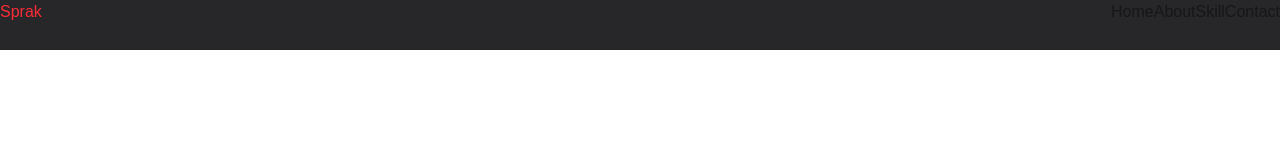
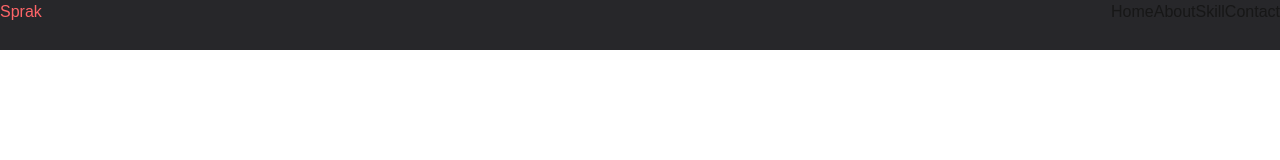
Before and after one commit to spark16x/portfolio, a Next.js app: page / in a window 1280 px wide. Shown: the top 160 px of the page. Built offline with nearby package versions, Linux system fonts and the light colour scheme.

Commit message:
update page.jsx

```diff
--- a/app/page.jsx
+++ b/app/page.jsx
@@ -4,8 +4,8 @@ import Link from 'next/link';
 export default function Home() {
   return (
     <>
-    <header className="w-full h-[50px] flex justify-between justify-around bg-zinc-800">
-      <Link href="#" className="text-red-500 w-sm" >Sprak</Link>
+    <header className="w-full h-[50px] flex justify-between content-center bg-zinc-800">
+      <Link href="#" className="text-red-400 w-sm" >Sprak</Link>
       <nav className=" flex justify-around">
       <Link href="#" className="">Home</Link>
       <Link href="#" className="">About</Link>
```
